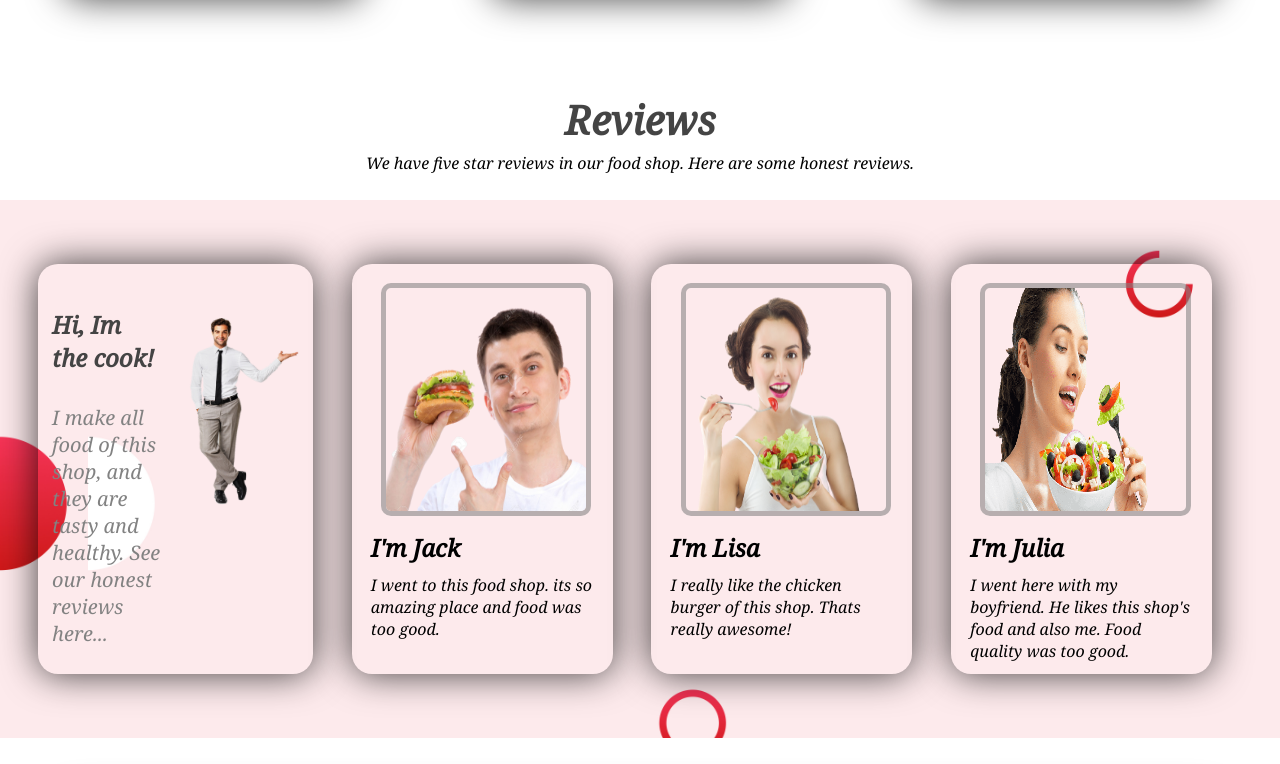
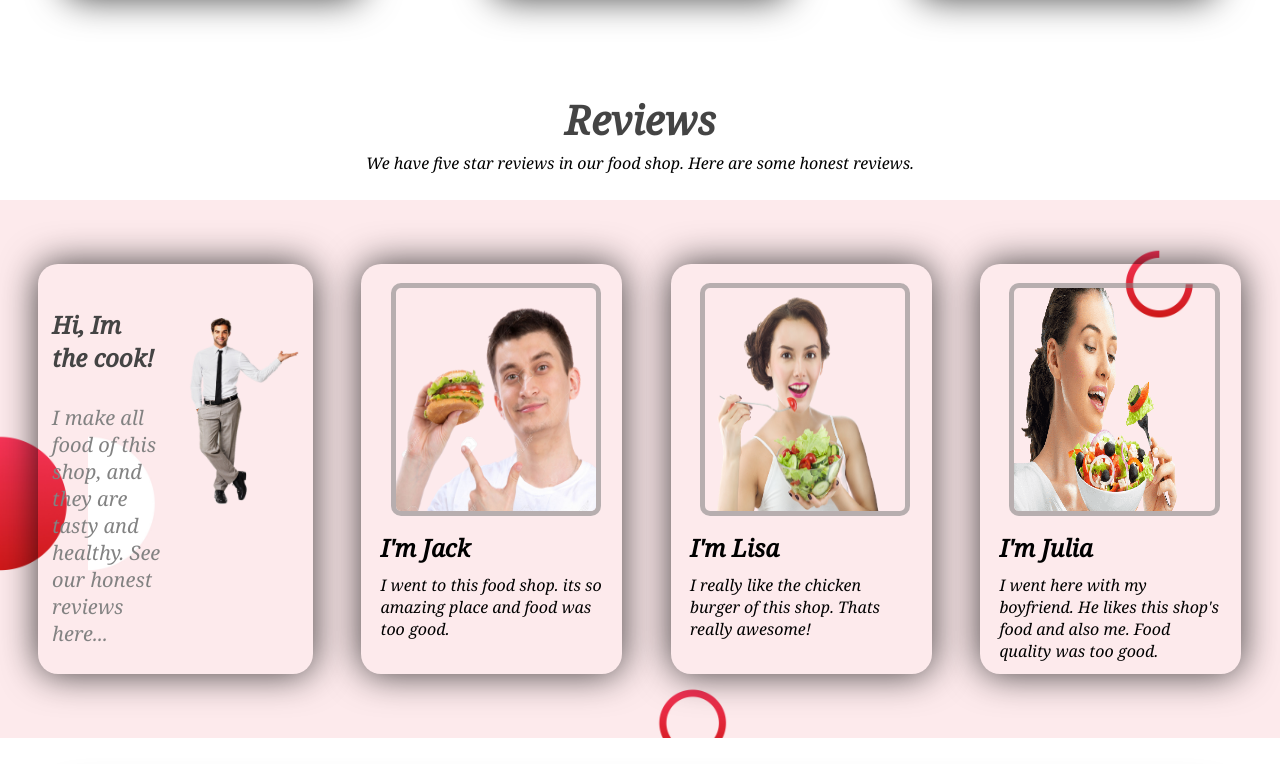
Before and after one commit to mimoon5860/food-blog, a plain HTML site: page index.html in a window 1280 px wide. Shown: the part 3002-3766 px from the top of the page. Drawn offline with Linux system fonts and the light colour scheme.

Commit message:
review item little position changed

```diff
--- a/style.css
+++ b/style.css
@@ -115,7 +115,7 @@
 }
 .single-part{
     width:23%;
-    margin-left: 4%;
+    margin-left: 5%;
     padding:2%;
 }
 .single-part img{
```
